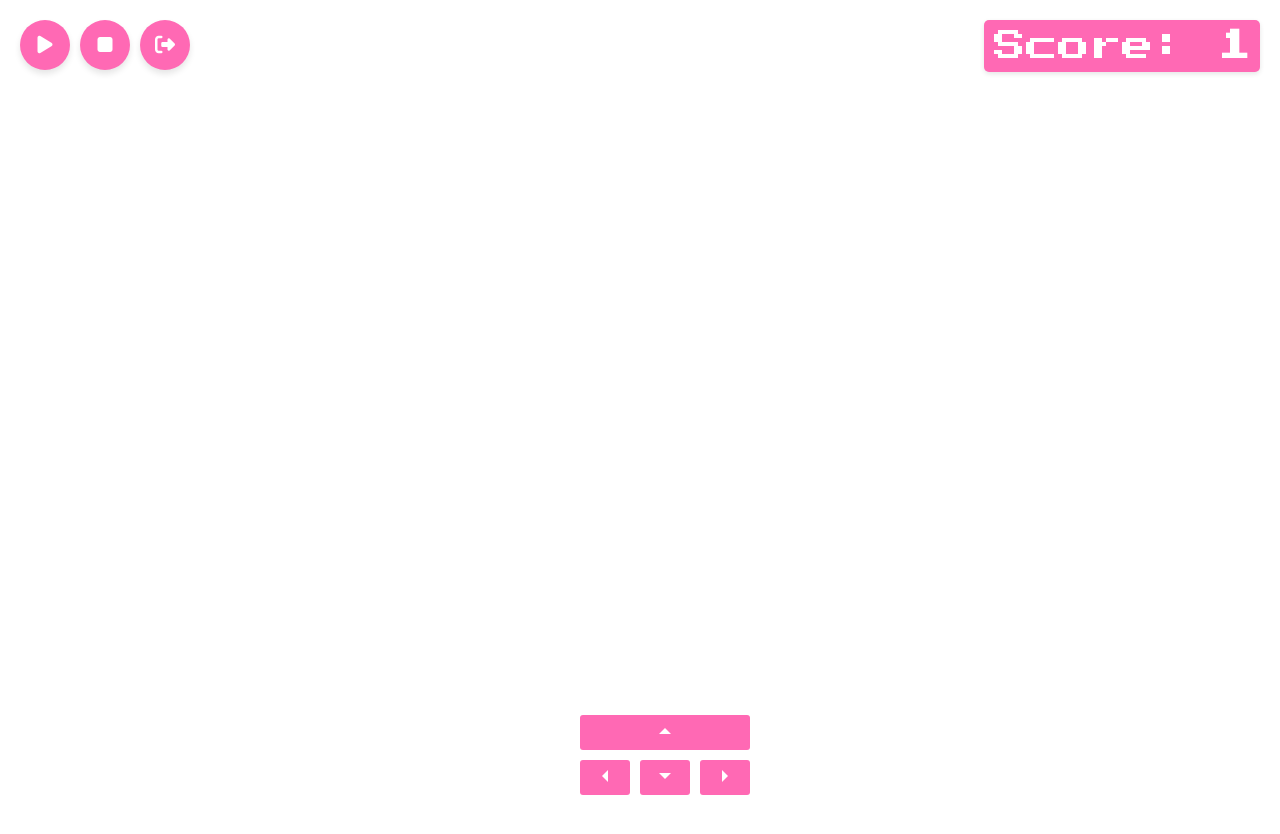
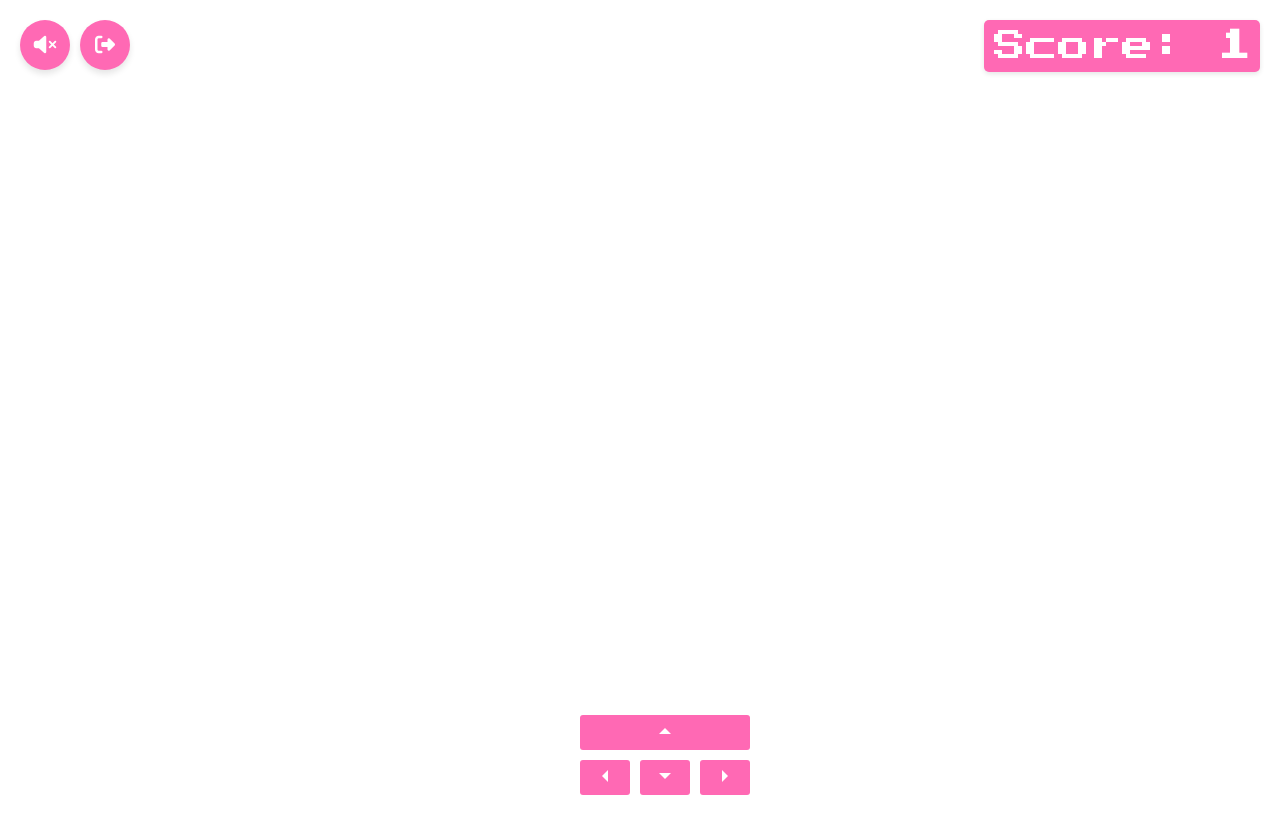
Before and after one commit to furstinvia/AnimalCrossing, a plain HTML site: page Game/index.html in a window 1280 px wide. Both pictures are taken after a click on the button 45 px from the left and 45 px from the top of the page. Shown: the top 834 px of the page. Drawn offline with nearby package versions, Linux system fonts and the light colour scheme.

Commit message:
feat: change audio button

```diff
--- a/Cow/index.html
+++ b/Cow/index.html
@@ -1,13 +1,12 @@
 <!DOCTYPE html>
-<html lang="en" >
+<html lang="en">
   <head>
-  <meta charset="UTF-8">
+    <meta charset="UTF-8" />
     <title>Animal Crossing</title>
-  <link rel="stylesheet" href="./style.css">
-  <link rel="icon" href="./favicon.ico">
+    <link rel="stylesheet" href="./style.css" />
+    <link rel="icon" href="./favicon.ico" />
 
     <script src="https://kit.fontawesome.com/622afd0c30.js"></script>
-
   </head>
   <body>
     <div id="score">Score: <span id="counter">0</span></div>
@@ -29,14 +28,14 @@
         <button id="forward">
           <svg width="30" height="30" viewBox="0 0 10 10">
             <g transform="rotate(0, 5,5)">
-          <path d="M5,4 L7,6 L3,6 L5,4" fill="#FFFFFF"/>
+              <path d="M5,4 L7,6 L3,6 L5,4" fill="#FFFFFF" />
             </g>
           </svg>
         </button>
         <button id="left">
           <svg width="30" height="30" viewBox="0 0 10 10">
             <g transform="rotate(-90, 5,5)">
-          <path d="M5,4 L7,6 L3,6 L5,4" fill="#FFFFFF"/>
+              <path d="M5,4 L7,6 L3,6 L5,4" fill="#FFFFFF" />
             </g>
           </svg>
         </button>
@@ -50,7 +49,7 @@
         <button id="right">
           <svg width="30" height="30" viewBox="0 0 10 10">
             <g transform="rotate(90, 5,5)">
-          <path d="M5,4 L7,6 L3,6 L5,4" fill="#FFFFFF"/>
+              <path d="M5,4 L7,6 L3,6 L5,4" fill="#FFFFFF" />
             </g>
           </svg>
         </button>
@@ -61,37 +60,42 @@
       <button id="retry">Play Again?</button>
     </div>
 
-
     <audio id="retroAudio" loop>
-  <source src="retro.mp3" type="audio/mp3">
+      <source src="retro.mp3" type="audio/mp3" />
       Your browser does not support the audio element.
     </audio>
 
     <div id="musicControls">
-  <button id="playButton"><i class="fas fa-play"></i></button>
-  <button id="stopButton"><i class="fas fa-stop"></i></button>
-  <button id="quitButton" onclick="window.location.href='../index.html'"><i class="fas fa-sign-out-alt"></i></button>
+      <button id="audioToggleButton">
+        <i class="fa fa-volume-up"></i>
+      </button>
+      <button id="quitButton" onclick="window.location.href='../index.html'">
+        <i class="fas fa-sign-out-alt"></i>
+      </button>
     </div>
 
     <script>
-    const audioElement = document.getElementById('retroAudio');
-    const playButton = document.getElementById('playButton');
-    const stopButton = document.getElementById('stopButton');
+      const audioElement = document.getElementById("retroAudio");
+      const audioToggleButton = document.getElementById("audioToggleButton");
 
-    playButton.addEventListener('click', () => {
-      audioElement.play().catch(e => {
+      let isPlaying = false;
+
+      audioToggleButton.addEventListener("click", () => {
+        if (isPlaying) {
+          audioElement.pause();
+          audioElement.currentTime = 0;
+          audioToggleButton.innerHTML = '<i class="fa fa-volume-up"></i>';
+        } else {
+          audioElement.play().catch((e) => {
             console.error("Audio play failed:", e);
           });
-    });
-
-    stopButton.addEventListener('click', () => {
-      audioElement.pause();
-      audioElement.currentTime = 0; // Reset to the beginning
+          audioToggleButton.innerHTML = '<i class="fa fa-volume-mute"></i>';
+        }
+        isPlaying = !isPlaying;
       });
     </script>
 
-  <script src='https://cdnjs.cloudflare.com/ajax/libs/three.js/99/three.min.js'></script>
-  <script  src="./script.js"></script>
-
+    <script src="https://cdnjs.cloudflare.com/ajax/libs/three.js/99/three.min.js"></script>
+    <script src="./script.js"></script>
   </body>
 </html>
--- a/Game/index.html
+++ b/Game/index.html
@@ -1,13 +1,12 @@
 <!DOCTYPE html>
-<html lang="en" >
+<html lang="en">
   <head>
-  <meta charset="UTF-8">
+    <meta charset="UTF-8" />
     <title>Animal Crossing</title>
-  <link rel="stylesheet" href="./style.css">
-  <link rel="icon" href="./favicon.ico">
+    <link rel="stylesheet" href="./style.css" />
+    <link rel="icon" href="./favicon.ico" />
 
     <script src="https://kit.fontawesome.com/622afd0c30.js"></script>
-
   </head>
   <body>
     <div id="score">Score: <span id="counter">0</span></div>
@@ -29,14 +28,14 @@
         <button id="forward">
           <svg width="30" height="30" viewBox="0 0 10 10">
             <g transform="rotate(0, 5,5)">
-          <path d="M5,4 L7,6 L3,6 L5,4" fill="#FFFFFF"/>
+              <path d="M5,4 L7,6 L3,6 L5,4" fill="#FFFFFF" />
             </g>
           </svg>
         </button>
         <button id="left">
           <svg width="30" height="30" viewBox="0 0 10 10">
             <g transform="rotate(-90, 5,5)">
-          <path d="M5,4 L7,6 L3,6 L5,4" fill="#FFFFFF"/>
+              <path d="M5,4 L7,6 L3,6 L5,4" fill="#FFFFFF" />
             </g>
           </svg>
         </button>
@@ -50,7 +49,7 @@
         <button id="right">
           <svg width="30" height="30" viewBox="0 0 10 10">
             <g transform="rotate(90, 5,5)">
-          <path d="M5,4 L7,6 L3,6 L5,4" fill="#FFFFFF"/>
+              <path d="M5,4 L7,6 L3,6 L5,4" fill="#FFFFFF" />
             </g>
           </svg>
         </button>
@@ -62,35 +61,41 @@
     </div>
 
     <audio id="retroAudio" loop>
-  <source src="retro.mp3" type="audio/mp3">
+      <source src="retro.mp3" type="audio/mp3" />
       Your browser does not support the audio element.
     </audio>
 
     <div id="musicControls">
-  <button id="playButton"><i class="fas fa-play"></i></button>
-  <button id="stopButton"><i class="fas fa-stop"></i></button>
-  <button id="quitButton" onclick="window.location.href='../index.html'"><i class="fas fa-sign-out-alt"></i></button>
+      <button id="audioToggleButton">
+        <i class="fa fa-volume-up"></i>
+      </button>
+      <button id="quitButton" onclick="window.location.href='../index.html'">
+        <i class="fas fa-sign-out-alt"></i>
+      </button>
     </div>
 
     <script>
-    const audioElement = document.getElementById('retroAudio');
-    const playButton = document.getElementById('playButton');
-    const stopButton = document.getElementById('stopButton');
+      const audioElement = document.getElementById("retroAudio");
+      const audioToggleButton = document.getElementById("audioToggleButton");
 
-    playButton.addEventListener('click', () => {
-      audioElement.play().catch(e => {
+      let isPlaying = false;
+
+      audioToggleButton.addEventListener("click", () => {
+        if (isPlaying) {
+          audioElement.pause();
+          audioElement.currentTime = 0;
+          audioToggleButton.innerHTML = '<i class="fa fa-volume-up"></i>';
+        } else {
+          audioElement.play().catch((e) => {
             console.error("Audio play failed:", e);
           });
-    });
-
-    stopButton.addEventListener('click', () => {
-      audioElement.pause();
-      audioElement.currentTime = 0; // Reset to the beginning
+          audioToggleButton.innerHTML = '<i class="fa fa-volume-mute"></i>';
+        }
+        isPlaying = !isPlaying;
       });
     </script>
 
-  <script src='https://cdnjs.cloudflare.com/ajax/libs/three.js/99/three.min.js'></script>
-  <script  src="./script.js"></script>
-
+    <script src="https://cdnjs.cloudflare.com/ajax/libs/three.js/99/three.min.js"></script>
+    <script src="./script.js"></script>
   </body>
 </html>
```
Also changed, not shown: Lion/index.html (+30 -25 lines), Pig/index.html (+30 -25 lines), Rabbit/index.html (+30 -25 lines). Lines whose indentation alone changed are shown as unchanged.
